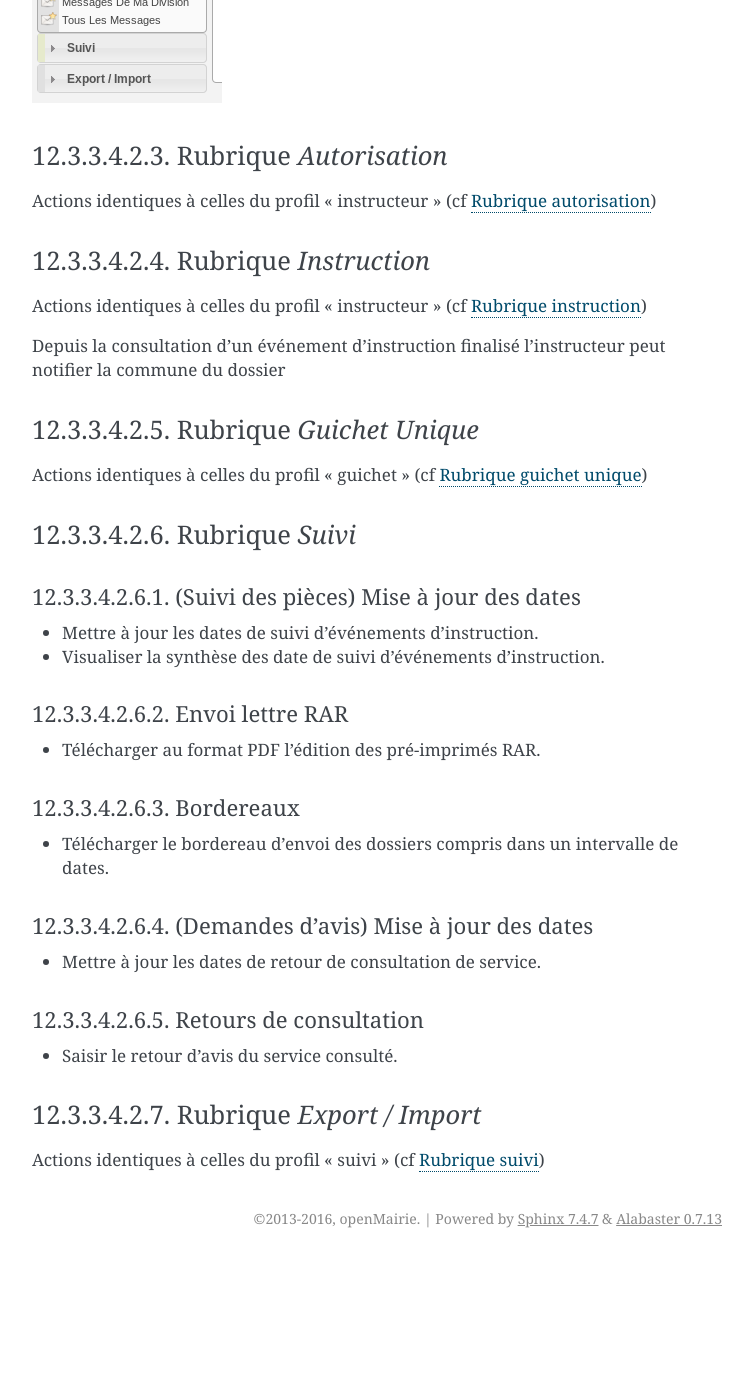
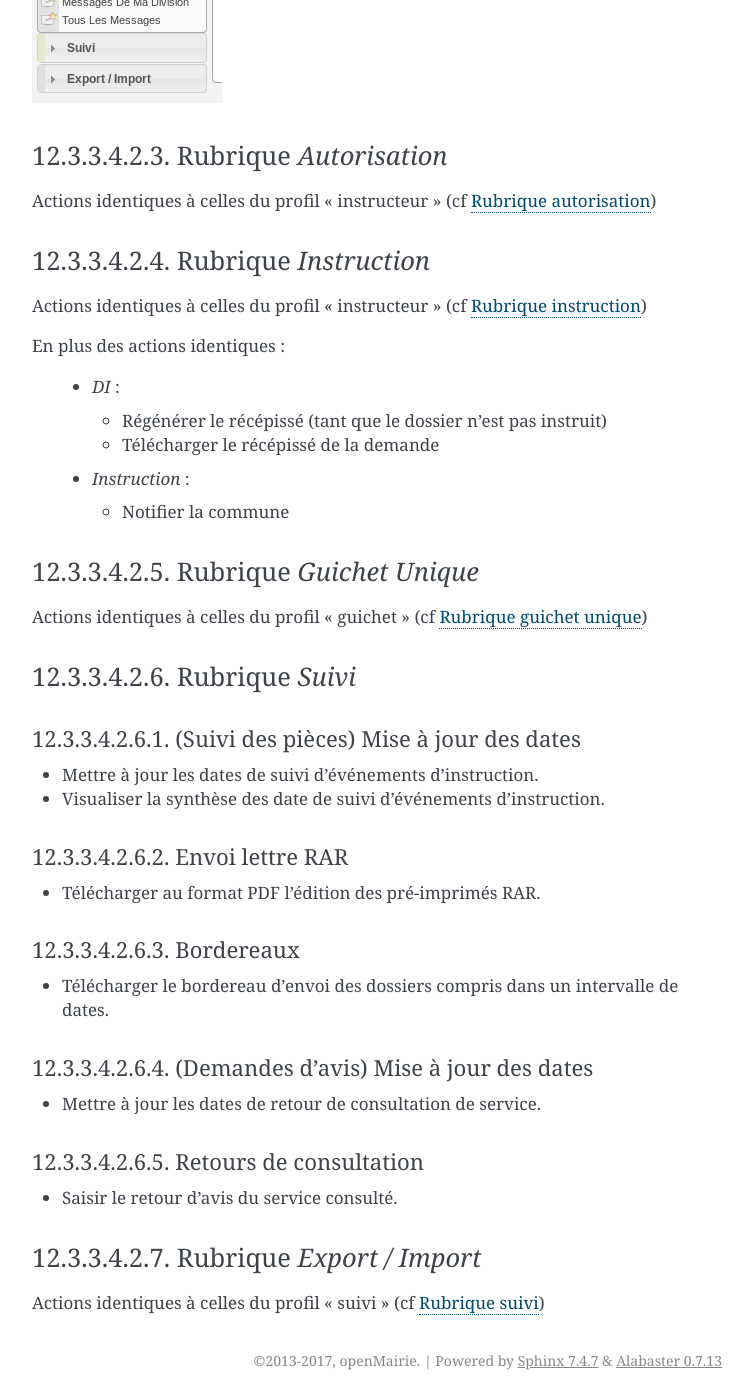
Before and after one commit to mpavaux/openads-documentation, a Sphinx documentation site: the page built from source/manuel_utilisateur/ergonomie/profils/instructeur_polyvalent.rst, in a window 1280 px wide and 1400 px high, scrolled down 2674 px. Shown: the whole window, without its empty margins (388-1141 px from the left). Built offline with Sphinx 7.4.7, drawn with Linux system fonts in a browser that asks for light colours; before the commit the page ends 3932 px from its top, so only the background shows below that.

Commit message:
* Rebase depuis le master

```diff
--- a/README.rst
+++ b/README.rst
@@ -1,4 +1,4 @@
-Documentation openADS version 3.35.0
+Documentation openADS version 3.35.3
 ====================================
 
 .. image:: https://travis-ci.org/openmairie/openads-documentation.png?branch=master
--- a/source/conf.py
+++ b/source/conf.py
@@ -41,7 +41,7 @@
 
 # General information about the project.
 project = u'openADS 3.35'
-copyright = u'2013-2016, openMairie'
+copyright = u'2013-2017, openMairie'
 
 # The version info for the project you're documenting, acts as replacement for
 # |version| and |release|, also used in various other places throughout the
@@ -50,7 +50,7 @@
 # The short X.Y version.
 version = 'trunk'
 # The full version, including alpha/beta/rc tags.
-release = '3.35.0'
+release = '3.35.3'
 
 # The language for content autogenerated by Sphinx. Refer to documentation
 # for a list of supported languages.
--- a/source/manuel_utilisateur/ergonomie/profils/guichet_unique.rst
+++ b/source/manuel_utilisateur/ergonomie/profils/guichet_unique.rst
@@ -157,6 +157,8 @@
 
     - Afficher l'édition de récapitulatif du dossier d'instruction
     - Modifier le dossier d’instruction (l'adresse du terrain et les pétitionnaires tant que le dossier n'est pas instruit)
+    - Régénérer le récépissé (tant que le dossier n'est pas instruit)
+    - Télécharger le récépissé de la demande
 
   - *Pièce(s)* :
 
--- a/source/manuel_utilisateur/ergonomie/profils/instructeur.rst
+++ b/source/manuel_utilisateur/ergonomie/profils/instructeur.rst
@@ -168,8 +168,6 @@
     - Visualiser le rapport d'instruction
     - Finaliser le rapport d'instruction
     - Reprendre la rédaction du rapport d'instruction
-    - Régénérer le récépissé (tant que le dossier n'est pas instruit)
-    - Télécharger le récépissé de la demande
     - Accéder aux actions de géolocalisation
     - Lancer toutes les actions de géolocalisation
     - Vérifier les parcelles
--- a/source/manuel_utilisateur/ergonomie/profils/instructeur_polyvalent.rst
+++ b/source/manuel_utilisateur/ergonomie/profils/instructeur_polyvalent.rst
@@ -89,7 +89,17 @@
 
 Actions identiques à celles du profil "instructeur" (cf :ref:`Rubrique instruction<profil_instructeur_rubrique_instruction>`)
 
-Depuis la consultation d'un événement d'instruction finalisé l'instructeur peut notifier la commune du dossier
+En plus des actions identiques :
+
+
+  - *DI* :
+
+    - Régénérer le récépissé (tant que le dossier n'est pas instruit)
+    - Télécharger le récépissé de la demande
+
+  - *Instruction* :
+
+    - Notifier la commune
 
 Rubrique *Guichet Unique*
 -------------------------
```
Also changed, not shown: source/manuel_utilisateur/ergonomie/profils/instructeur_polyvalent_commune.rst (+8 -0 lines).
